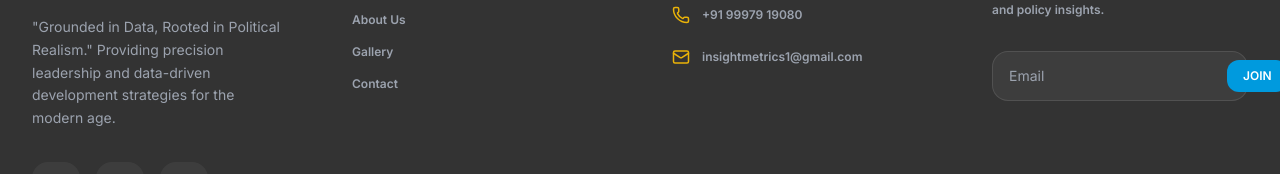
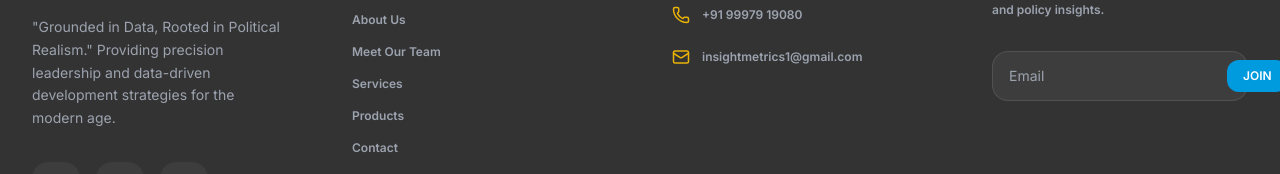
Before and after one commit to aryanraj6424/Insight-Metrics-Research, a React (Vite) app: page / in a window 1280 px wide. Shown: the part 4283-4457 px from the top of the page. Built offline with nearby package versions, Linux system fonts and the light colour scheme.

Commit message:
update footer

```diff
--- a/components/Footer.tsx
+++ b/components/Footer.tsx
@@ -164,7 +164,9 @@ const Footer: React.FC<FooterProps> = ({ onNavigate }) => {
             <ul className="grid grid-cols-1 gap-y-4 text-gray-400 font-bold text-xs uppercase">
               <li><button onClick={() => onNavigate('home')} className="hover:text-white transition-colors text-left">Home</button></li>
               <li><button onClick={() => onNavigate('about')} className="hover:text-white transition-colors text-left">About Us</button></li>
-              <li><button onClick={() => onNavigate('gallery')} className="hover:text-white transition-colors text-left">Gallery</button></li>
+              <li><button onClick={() => onNavigate('gallery')} className="hover:text-white transition-colors text-left">Meet Our Team</button></li>
+              <li><button onClick={() => onNavigate('services')} className="hover:text-white transition-colors text-left">Services</button></li>
+              <li><button onClick={() => onNavigate('products')} className="hover:text-white transition-colors text-left">Products</button></li>
               <li><button onClick={() => onNavigate('contact')} className="hover:text-white transition-colors text-left">Contact</button></li>
             </ul>
           </div>
```
